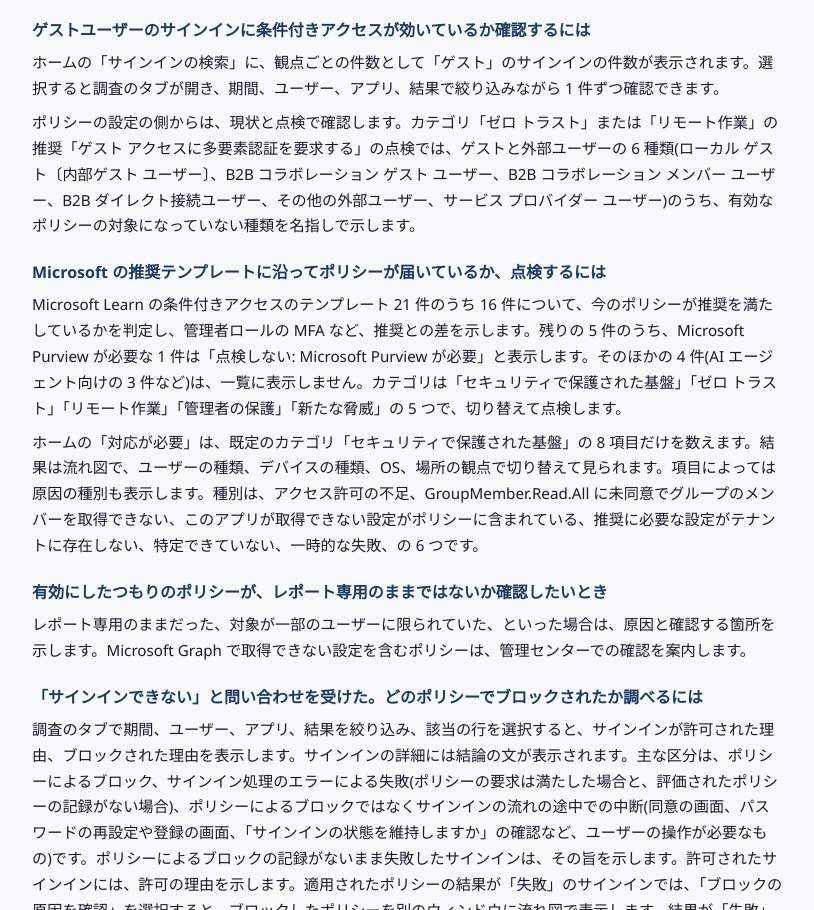
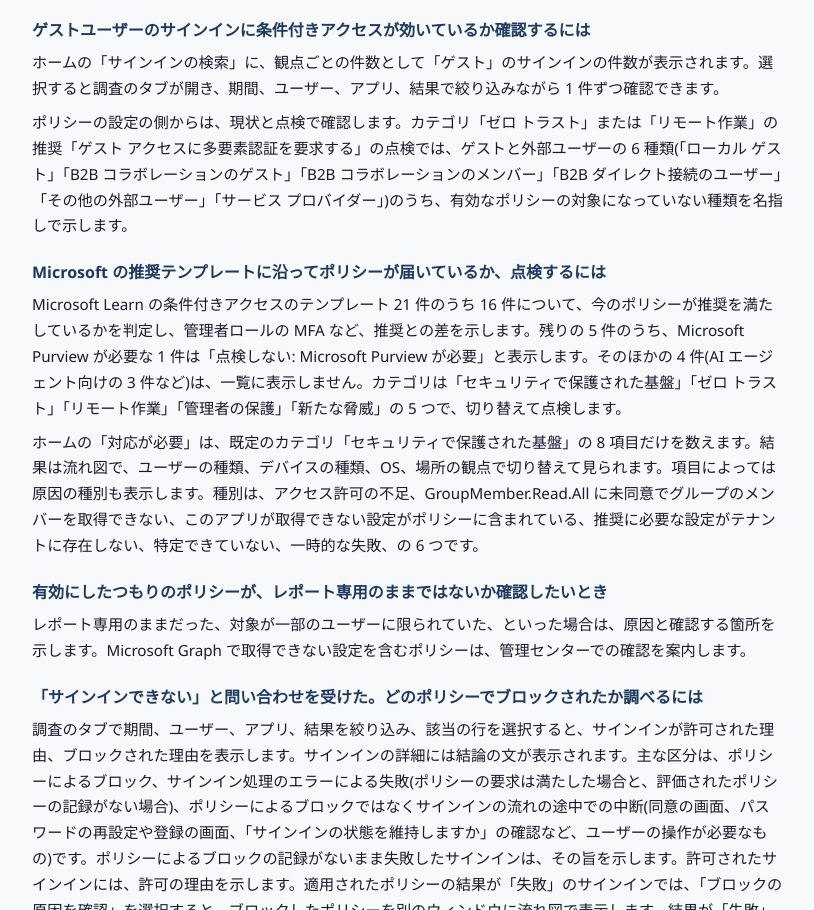
Before and after one commit to sumikkolab/ca-policy-manager-web, a plain HTML site: page index.html in a window 1280 px wide. Shown: the part 1016-1926 px from the top of the page, without its empty margins (232-1046 px from the left). Drawn offline with Linux system fonts and the light colour scheme.

Commit message:
SITE-MAINT-001: 点検画面の説明のゲスト・外部ユーザーの呼び名を画面の語に合わせて修正(未評価)

```diff
--- a/index.html
+++ b/index.html
@@ -81,7 +81,7 @@
   <p>ホームに「適用ポリシーなしの条件」の数が表示されます。有効なポリシーとレポート専用ポリシーの条件(ユーザー、アプリ、場所など)で組み合わせを領域に分け、有効なポリシーがどれも適用されない領域を数えます。無効のポリシーは使いません。まだ誰もサインインしていない組み合わせも含むので、実際のサインインが起きる前に抜けを洗い出せます。有償版のレポート専用ポリシーの評価で「追加後」に切り替えると、ホームの数も追加後の値に変わります。</p>
   <h3>ゲストユーザーのサインインに条件付きアクセスが効いているか確認するには</h3>
   <p>ホームの「サインインの検索」に、観点ごとの件数として「ゲスト」のサインインの件数が表示されます。選択すると調査のタブが開き、期間、ユーザー、アプリ、結果で絞り込みながら 1 件ずつ確認できます。</p>
-  <p>ポリシーの設定の側からは、現状と点検で確認します。カテゴリ「ゼロ トラスト」または「リモート作業」の推奨「ゲスト アクセスに多要素認証を要求する」の点検では、ゲストと外部ユーザーの 6 種類(ローカル ゲスト〔内部ゲスト ユーザー〕、B2B コラボレーション ゲスト ユーザー、B2B コラボレーション メンバー ユーザー、B2B ダイレクト接続ユーザー、その他の外部ユーザー、サービス プロバイダー ユーザー)のうち、有効なポリシーの対象になっていない種類を名指しで示します。</p>
+  <p>ポリシーの設定の側からは、現状と点検で確認します。カテゴリ「ゼロ トラスト」または「リモート作業」の推奨「ゲスト アクセスに多要素認証を要求する」の点検では、ゲストと外部ユーザーの 6 種類(「ローカル ゲスト」「B2B コラボレーションのゲスト」「B2B コラボレーションのメンバー」「B2B ダイレクト接続のユーザー」「その他の外部ユーザー」「サービス プロバイダー」)のうち、有効なポリシーの対象になっていない種類を名指しで示します。</p>
   <h3>Microsoft の推奨テンプレートに沿ってポリシーが届いているか、点検するには</h3>
   <p>Microsoft Learn の条件付きアクセスのテンプレート 21 件のうち 16 件について、今のポリシーが推奨を満たしているかを判定し、管理者ロールの MFA など、推奨との差を示します。残りの 5 件のうち、Microsoft Purview が必要な 1 件は「点検しない: Microsoft Purview が必要」と表示します。そのほかの 4 件(AI エージェント向けの 3 件など)は、一覧に表示しません。カテゴリは「セキュリティで保護された基盤」「ゼロ トラスト」「リモート作業」「管理者の保護」「新たな脅威」の 5 つで、切り替えて点検します。</p>
   <p>ホームの「対応が必要」は、既定のカテゴリ「セキュリティで保護された基盤」の 8 項目だけを数えます。結果は流れ図で、ユーザーの種類、デバイスの種類、OS、場所の観点で切り替えて見られます。項目によっては原因の種別も表示します。種別は、アクセス許可の不足、GroupMember.Read.All に未同意でグループのメンバーを取得できない、このアプリが取得できない設定がポリシーに含まれている、推奨に必要な設定がテナントに存在しない、特定できていない、一時的な失敗、の 6 つです。</p>
```
Also changed, not shown: en/index.html (+1 -1 lines).
